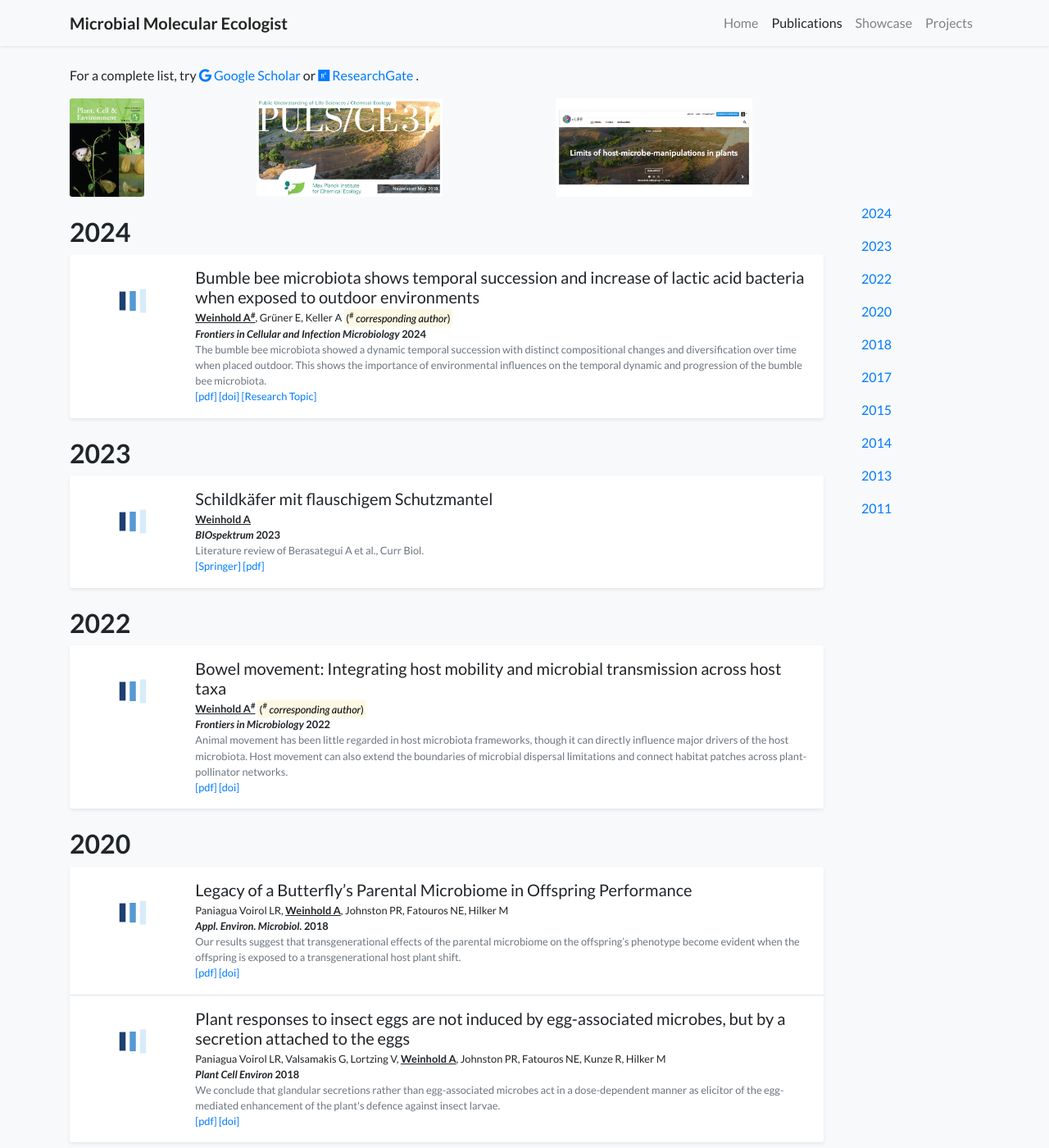
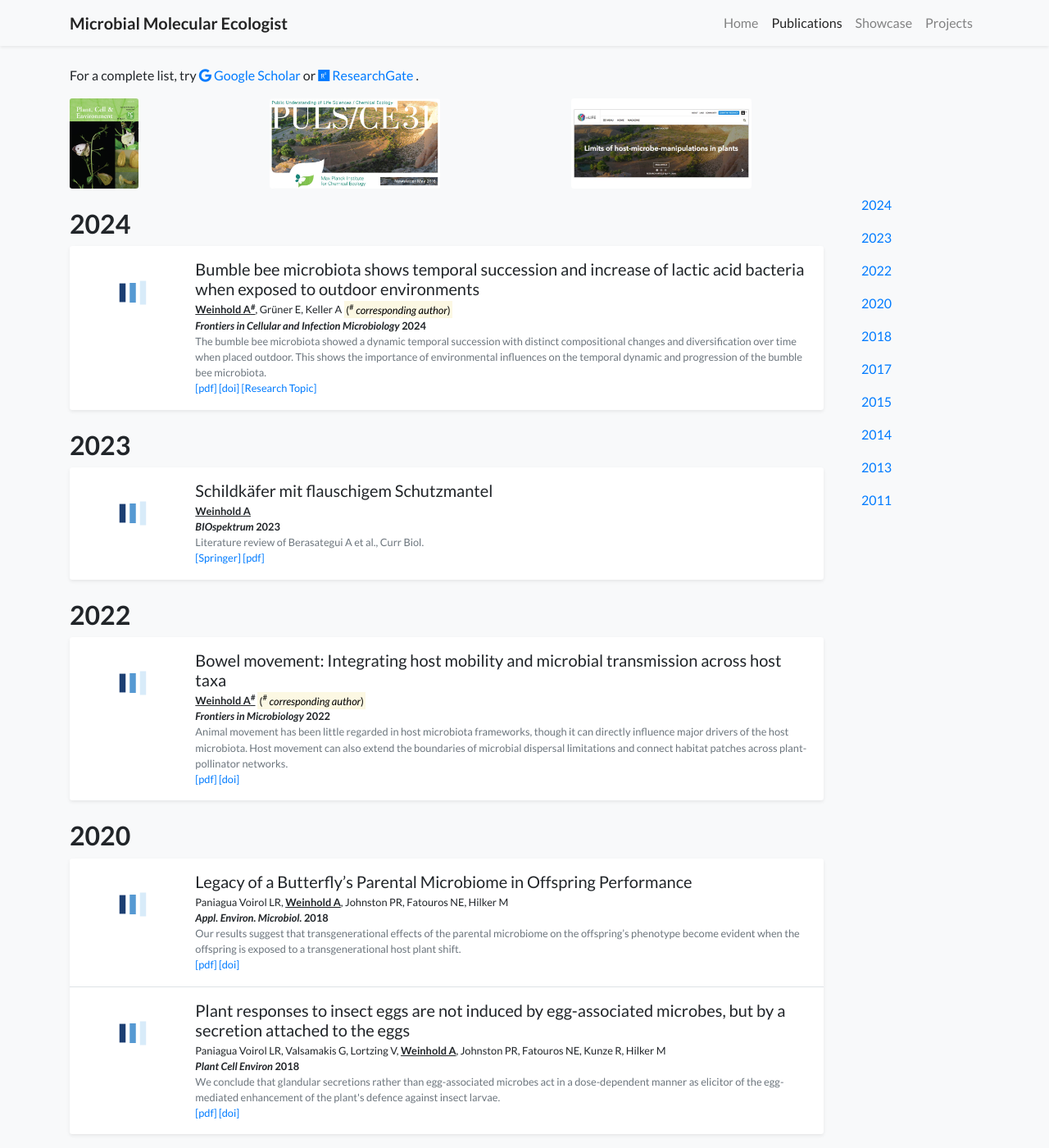
Before and after one commit to micromole/micromole.github.io, a Jekyll site: the page built from publications.html, in a window 1280 px wide and 1400 px high. Shown: the whole window at 82% size. Built offline with Jekyll 4.4.1, drawn with Linux system fonts in a browser that asks for light colours; nearby versions of some CDN libraries; comment, search, counter and statistics services are not loaded; a style sheet for code colours, icons or effects is not loaded.

Commit message:
Update publications.html

```diff
--- a/publications.html
+++ b/publications.html
@@ -28,7 +28,7 @@ body_attr: >-
 <style>
 /* Default sizes for larger screens */
 .small-img {
-    height: 120px;
+    height: 110px;
     width: auto;
 }
 
```
